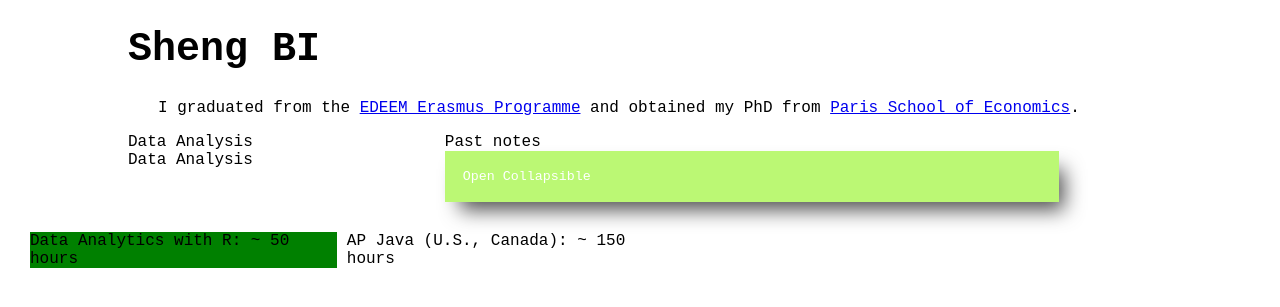
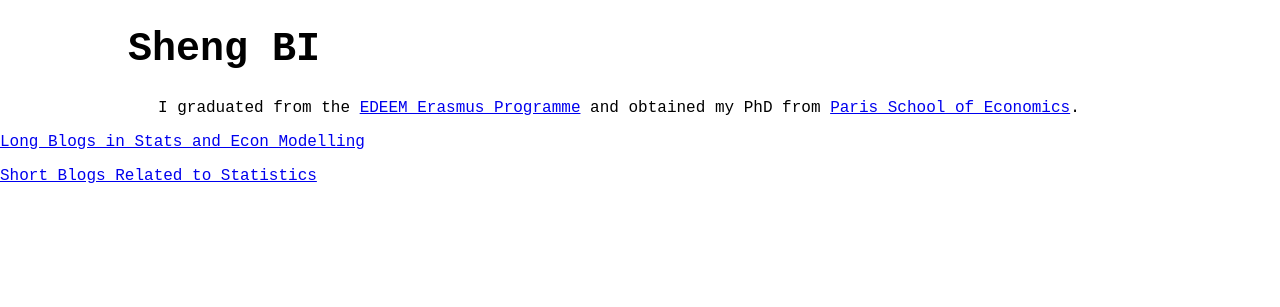
Before and after one commit to brbisheng/brbisheng.github.io, a Jekyll site: the page built from index.html, in a window 1280 px wide. Shown: the top 307 px of the page. Built offline with Jekyll 4.4.1, drawn with Linux system fonts in a browser that asks for light colours; nearby versions of some CDN libraries.

Commit message:
Update index.html

```diff
--- a/index.html
+++ b/index.html
@@ -63,6 +63,12 @@ title: Assigned to default.html
 
 </div>
 
+<div>
+	<p> <a href = "https://brbisheng.github.io/blog/index.html"> Long Blogs in Stats and Econ Modelling </a> </p>
+	<p> <a href = "https://brbisheng.github.io/statisticscode/index.html"> Short Blogs Related to Statistics </a> </p>
+</div>
+
+<!---
 <div class = "row1" style = "margin: auto; width: 80%;">
 	<div class = "column1"> Data Analysis </div>
 	<div class = "column2"> Past notes</div>
@@ -108,7 +114,7 @@ title: Assigned to default.html
 	/////////
 
 </script>
-
+--->
 
 
 
```
